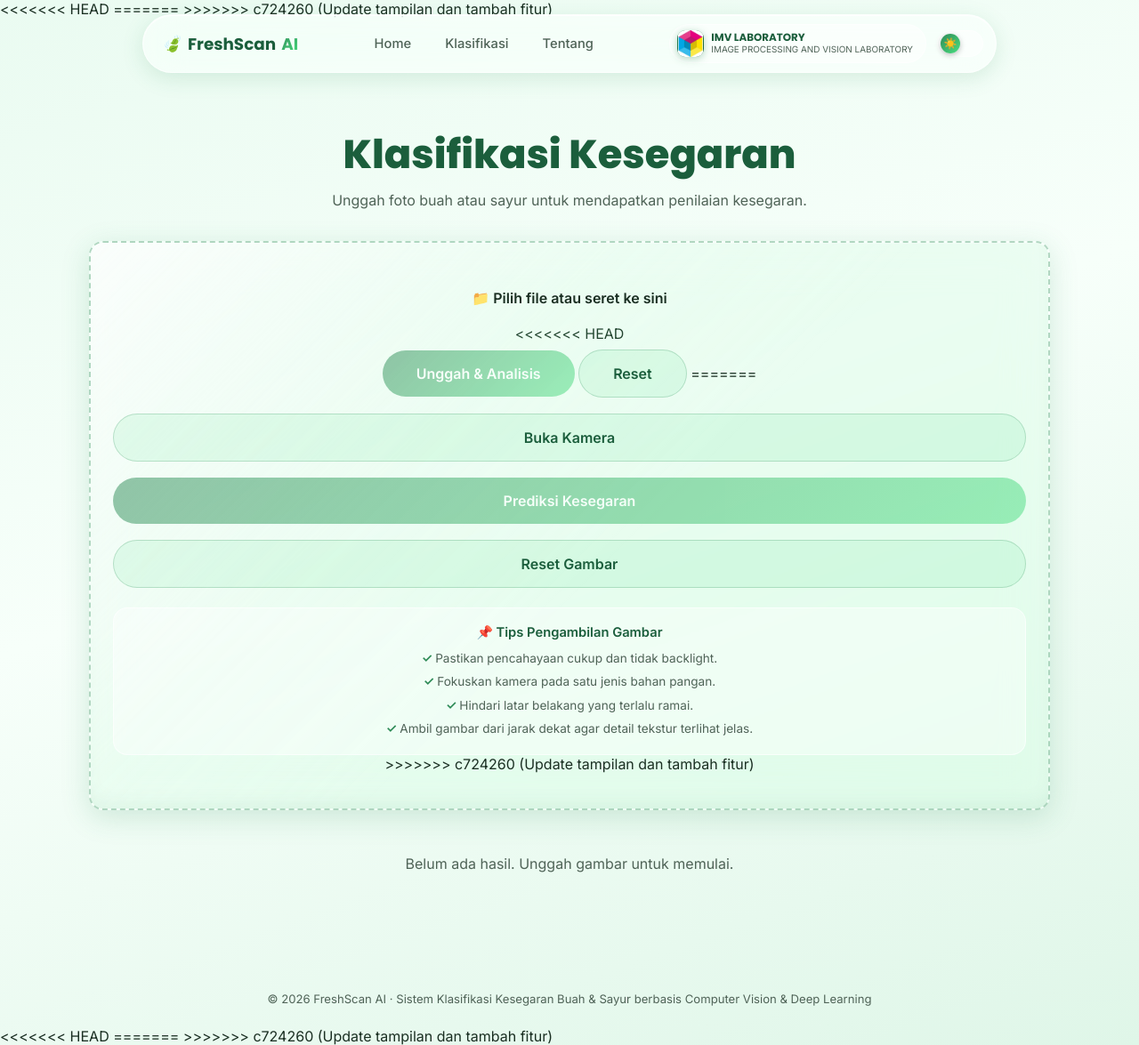
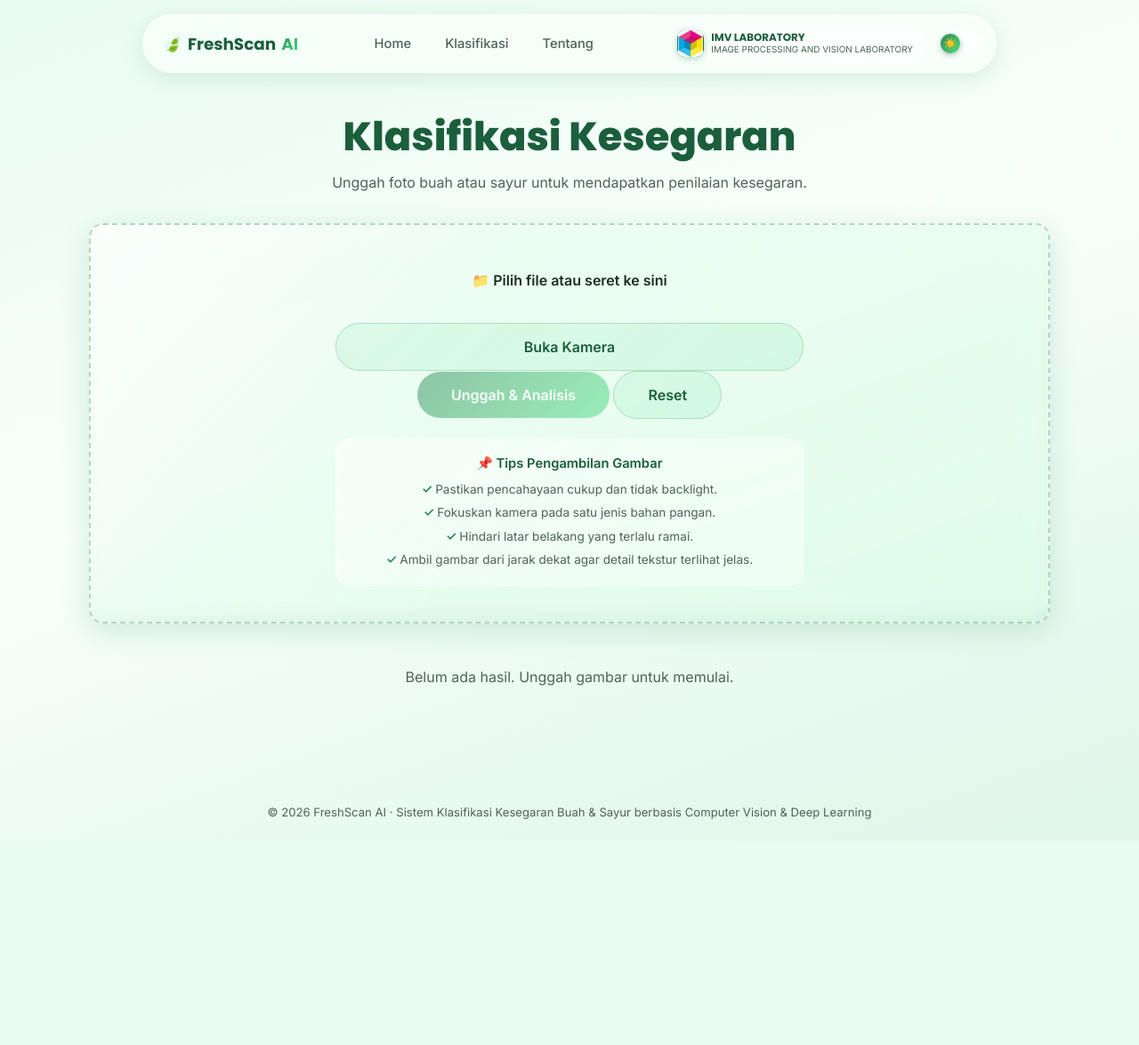
Before and after one commit to midowws/Fresh-Scan-AI, a Flask app: page /classify in a window 1280 px wide. Shown: the whole page at 89% size. After the commit the page ends 921 px from the top, so only its background shows below. Run offline with Flask 3, Linux system fonts and the light colour scheme.

Commit message:
fix final

```diff
--- a/frontend/static/js/upload.js
+++ b/frontend/static/js/upload.js
@@ -4,22 +4,15 @@ const fileInput   = document.getElementById('fileInput');
 const dropArea    = document.getElementById('dropArea');
 const uploadText  = document.getElementById('uploadText');
 const previewWrap = document.getElementById('previewWrap');
-<<<<<<< HEAD:frontend/static/js/upload.js
 const previewImg  = document.getElementById('previewImg');
-const predictBtn  = document.getElementById('predictBtn');
-const resetBtn    = document.getElementById('resetBtn');
-const errorBox    = document.getElementById('errorBox');
-=======
-const previewImg = document.getElementById('previewImg');
 const openCameraBtn = document.getElementById('openCameraBtn');
 const cameraPanel = document.getElementById('cameraPanel');
 const cameraVideo = document.getElementById('cameraVideo');
 const captureBtn = document.getElementById('captureBtn');
 const closeCameraBtn = document.getElementById('closeCameraBtn');
-const predictBtn = document.getElementById('predictBtn');
-const resetBtn = document.getElementById('resetBtn');
-const errorBox = document.getElementById('errorBox');
->>>>>>> c724260 (Update tampilan dan tambah fitur):frontend/js/upload.js
+const predictBtn  = document.getElementById('predictBtn');
+const resetBtn    = document.getElementById('resetBtn');
+const errorBox    = document.getElementById('errorBox');
 
 let selectedFile = null;
 let cameraStream = null;
@@ -77,8 +70,6 @@ fileInput.addEventListener('change', (e) => {
   handleFile(e.target.files[0]);
 });
 
-<<<<<<< HEAD:frontend/static/js/upload.js
-=======
 function stopCamera() {
   if (cameraStream) {
     cameraStream.getTracks().forEach(track => track.stop());
@@ -155,7 +146,6 @@ closeCameraBtn.addEventListener('click', () => {
 resetBtn.addEventListener('click', resetUpload);
 
 // Drag & drop
->>>>>>> c724260 (Update tampilan dan tambah fitur):frontend/js/upload.js
 ['dragenter', 'dragover'].forEach(evt => {
   dropArea.addEventListener(evt, (e) => {
     e.preventDefault();
@@ -174,8 +164,6 @@ dropArea.addEventListener('drop', (e) => {
   const file = e.dataTransfer.files[0];
   if (file) handleFile(file);
 });
-
-resetBtn.addEventListener('click', () => resetAll());
 
 predictBtn.addEventListener('click', async () => {
   if (!selectedFile) return;
--- a/frontend/templates/classify.html
+++ b/frontend/templates/classify.html
@@ -1,7 +1,6 @@
 <!DOCTYPE html>
 <html lang="id">
 <head>
-<<<<<<< HEAD
   <meta charset="UTF-8">
   <meta name="viewport" content="width=device-width, initial-scale=1.0">
   <title>FreshScan AI - Klasifikasi</title>
@@ -9,19 +8,6 @@
   <link rel="preconnect" href="https://fonts.gstatic.com" crossorigin>
   <link href="https://fonts.googleapis.com/css2?family=Inter:wght@400;500;600&family=Poppins:wght@600;700;800&display=swap" rel="stylesheet">
   <link rel="stylesheet" href="{{ url_for('static', filename='style.css') }}">
-=======
-<meta charset="UTF-8">
-<meta name="viewport" content="width=device-width, initial-scale=1.0">
-<title>FreshScan AI - Klasifikasi</title>
-<link rel="stylesheet" href="/frontend/static/style.css">
-<script>
-  (function(){
-    var t = localStorage.getItem("freshscan-theme");
-    if (!t) t = window.matchMedia("(prefers-color-scheme: dark)").matches ? "dark" : "light";
-    document.documentElement.setAttribute("data-theme", t);
-  })();
-</script>
->>>>>>> c724260 (Update tampilan dan tambah fitur)
 </head>
 <body>
 
@@ -35,9 +21,9 @@
     <a href="/about" class="nav-link">Tentang</a>
   </div>
   <div class="nav-right">
-    <a href="about.html" class="lab-badge" title="Laboratorium Computer Vision & AI">
+    <a href="/about" class="lab-badge" title="Laboratorium Computer Vision & AI">
       <span class="lab-badge-mark">
-        <img src="../component/IMV.jpeg" alt="Logo Lab IMV" />
+        <img src="{{ url_for('static', filename='component/IMV.jpeg') }}" alt="Logo Lab IMV" />
       </span>
       <span class="lab-badge-text">
         <span class="lab-name">IMV LABORATORY</span>
@@ -65,11 +51,7 @@
         <span id="uploadText">📁 Pilih file atau seret ke sini</span>
       </label>
 
-<<<<<<< HEAD
       <div class="form-actions">
-        <button type="button" id="predictBtn" class="btn-primary" disabled>Unggah &amp; Analisis</button>
-        <button type="button" id="resetBtn" class="btn-ghost">Reset</button>
-=======
         <button class="btn-ghost full-width" id="openCameraBtn" type="button">Buka Kamera</button>
 
         <div class="camera-panel" id="cameraPanel" style="display:none;">
@@ -80,8 +62,8 @@
           </div>
         </div>
 
-        <button class="btn-primary full-width" id="predictBtn" disabled>Prediksi Kesegaran</button>
-        <button class="btn-ghost full-width" id="resetBtn" type="button">Reset Gambar</button>
+        <button type="button" id="predictBtn" class="btn-primary" disabled>Unggah &amp; Analisis</button>
+        <button type="button" id="resetBtn" class="btn-ghost">Reset</button>
 
         <div id="errorBox" class="error-box" style="display:none;"></div>
 
@@ -94,7 +76,6 @@
             <li>Ambil gambar dari jarak dekat agar detail tekstur terlihat jelas.</li>
           </ul>
         </div>
->>>>>>> c724260 (Update tampilan dan tambah fitur)
       </div>
 
       <div id="previewWrap" style="display:none; margin-top:16px; text-align:center;">
@@ -140,15 +121,8 @@
   <p>© 2026 FreshScan AI · Sistem Klasifikasi Kesegaran Buah &amp; Sayur berbasis Computer Vision &amp; Deep Learning</p>
 </footer>
 
-<<<<<<< HEAD
-<!-- result.js dulu, baru upload.js -->
+<script src="{{ url_for('static', filename='js/theme.js') }}"></script>
 <script src="{{ url_for('static', filename='js/result.js') }}"></script>
 <script src="{{ url_for('static', filename='js/upload.js') }}"></script>
-
-=======
-<script src="../js/theme.js"></script>
-<script src="../js/upload.js"></script>
-<script src="../js/result.js"></script>
->>>>>>> c724260 (Update tampilan dan tambah fitur)
 </body>
 </html>
```
Also changed, not shown: frontend/static/js/result.js (+17 -11 lines), frontend/templates/about.html (+7 -20 lines), frontend/templates/home.html (+4 -21 lines), frontend/static/component/Buah.png (added), frontend/static/component/IMV.jpeg (added), frontend/static/component/Mido.jpeg (added), frontend/static/component/Rafi.jpeg (added), frontend/static/component/Stef.jpeg (added).
